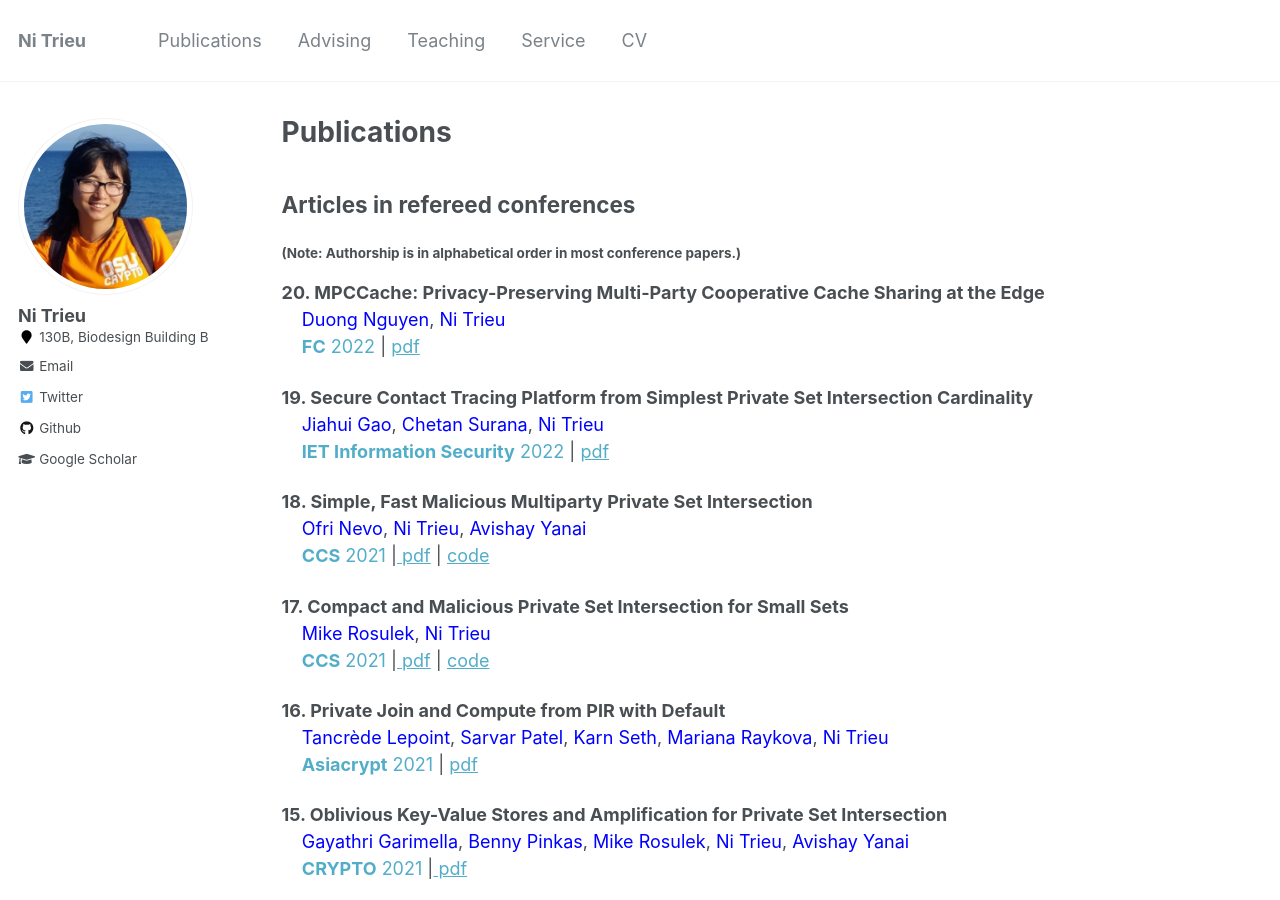
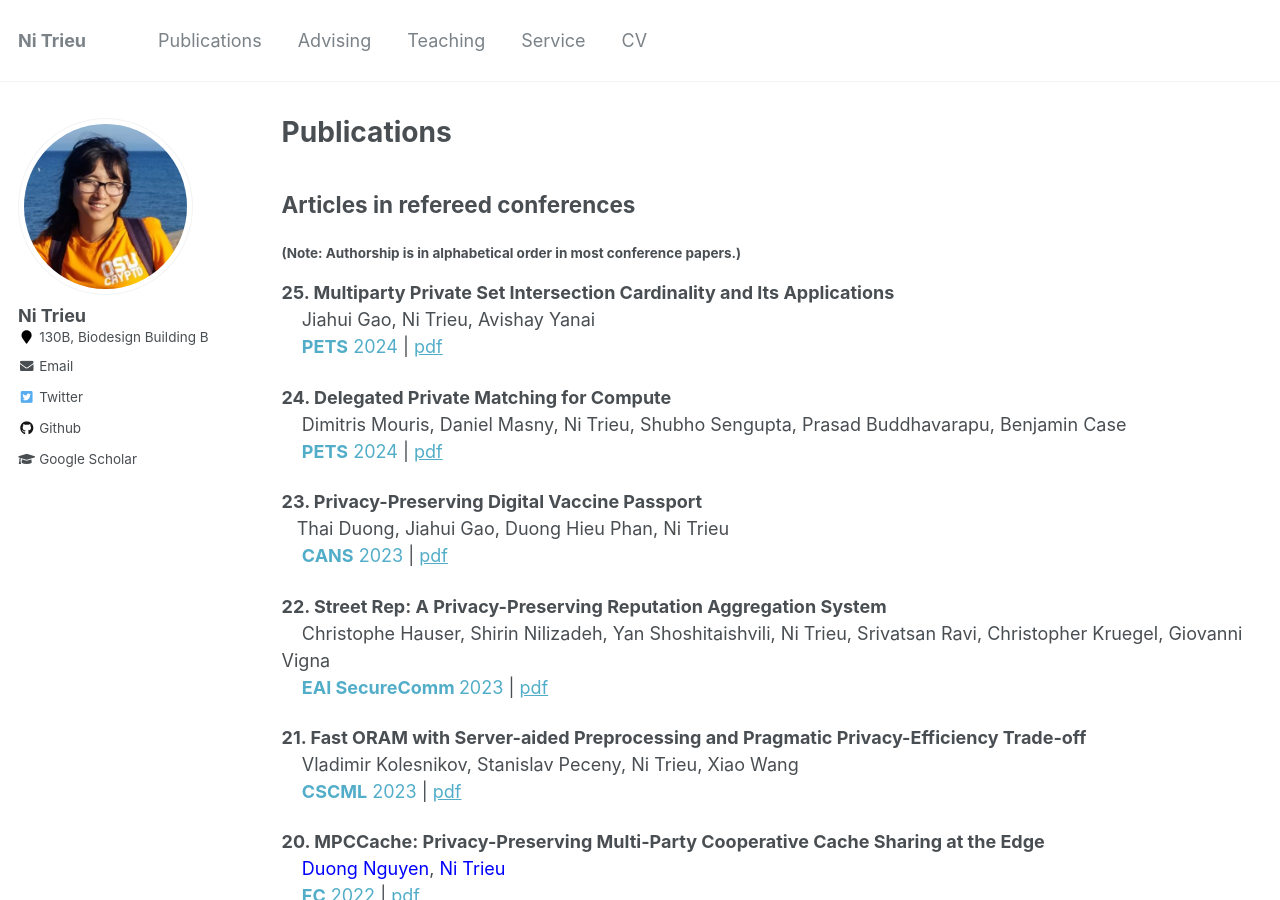
Before and after one commit to nitrieu/nitrieu.github.io, a Jekyll site: the page built from _pages/publications.md, in a window 1280 px wide and 900 px high. Built offline with Jekyll 4.4.1, drawn with Linux system fonts in a browser that asks for light colours.

Commit message:
Update publications.md

```diff
--- a/_pages/publications.md
+++ b/_pages/publications.md
@@ -8,6 +8,33 @@ author_profile: true
 
 <h2>Articles in refereed conferences </h2>
  <h5>(Note: Authorship is in alphabetical order in most conference papers.) </h5>
+
+<b> 25. Multiparty Private Set Intersection Cardinality and Its Applications </b> <br>
+	&nbsp; &nbsp;  Jiahui Gao, Ni Trieu, Avishay Yanai <br>
+ &nbsp; &nbsp; <a href="https://petsymposium.org/cfp24.php" target="_blank" style="text-decoration: none"><b>PETS</b> 2024</a> |
+                                    <a href="https://eprint.iacr.org/2022/735" target="_blank"> pdf</a>
+
+<b> 24. Delegated Private Matching for Compute </b> <br>
+	&nbsp; &nbsp; Dimitris Mouris, Daniel Masny, Ni Trieu, Shubho Sengupta, Prasad Buddhavarapu, Benjamin Case  <br>
+ &nbsp; &nbsp; <a href="https://petsymposium.org/cfp24.php" target="_blank" style="text-decoration: none"><b>PETS</b> 2024</a> |
+                                    <a href="https://eprint.iacr.org/2023/012" target="_blank"> pdf</a>
+
+<b> 23. Privacy-Preserving Digital Vaccine Passport </b> <br>
+	&nbsp; &nbsp;Thai Duong, Jiahui Gao, Duong Hieu Phan, Ni Trieu  <br>
+ &nbsp; &nbsp; <a href="https://www.augusta.edu/ccs/conferences/cans2023/" target="_blank" style="text-decoration: none"><b>CANS</b> 2023</a> |
+                                    <a href="https://eprint.iacr.org/2023/012" target="_blank"> pdf</a>
+
+
+<b> 22. Street Rep: A Privacy-Preserving Reputation Aggregation System </b> <br>
+	&nbsp; &nbsp; Christophe Hauser, Shirin Nilizadeh, Yan Shoshitaishvili, Ni Trieu, Srivatsan Ravi, Christopher Kruegel, Giovanni Vigna  <br>
+ &nbsp; &nbsp; <a href="https://securecomm.eai-conferences.org/2023/" target="_blank" style="text-decoration: none"><b>EAI SecureComm </b> 2023</a> |
+                                    <a href="https://eprint.iacr.org/2023/1346" target="_blank"> pdf</a>
+
+
+<b> 21. Fast  ORAM  with Server-aided Preprocessing and Pragmatic Privacy-Efficiency Trade-off</b> <br>
+	&nbsp; &nbsp; Vladimir Kolesnikov, Stanislav Peceny, Ni Trieu, Xiao Wang <br>
+ &nbsp; &nbsp; <a href="https://www.cscml.org/" target="_blank" style="text-decoration: none"><b>CSCML</b> 2023</a> |
+                                    <a href="https://eprint.iacr.org/2023/991" target="_blank"> pdf</a>
 
 
  <b> 20. MPCCache: Privacy-Preserving Multi-Party Cooperative Cache Sharing at the Edge </b> <br>
```
